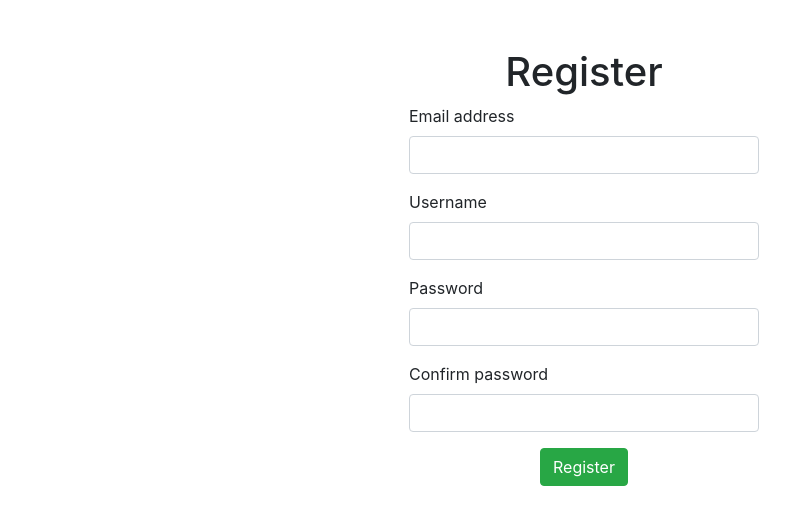
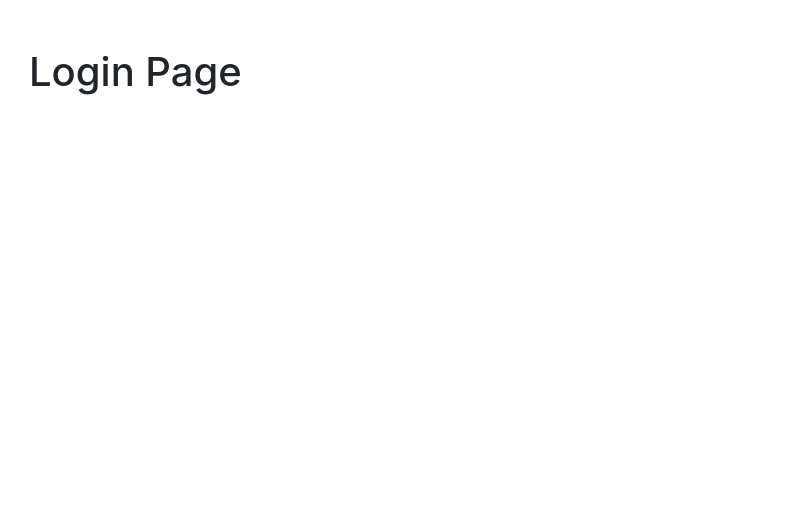
Before and after one commit to jtellkampf94/graphql-chat-app, a React (Create React App) app in the folder client/: page /login in a window 1280 px wide. Shown: the top 524 px of the page, without its empty margins (56-846 px from the left). Built offline with nearby package versions, Linux system fonts and the light colour scheme.

Commit message:
Created Home and Login page components, implemented routing to route to these pages on app.js using react-router-dom package

```diff
--- a/client/package.json
+++ b/client/package.json
@@ -13,6 +13,7 @@
     "react": "^17.0.2",
     "react-bootstrap": "^1.5.2",
     "react-dom": "^17.0.2",
+    "react-router-dom": "^5.2.0",
     "react-scripts": "4.0.3",
     "web-vitals": "^1.1.1"
   },
--- a/client/src/App.js
+++ b/client/src/App.js
@@ -1,15 +1,25 @@
 import React from "react";
 import { Container } from "react-bootstrap";
+import { BrowserRouter, Route, Switch } from "react-router-dom";
+
+import Home from "./pages/Home";
 import Register from "./pages/Register";
+import Login from "./pages/Login";
+import ApolloProvider from "./ApolloProvider";
 import "./App.scss";
-import ApolloProvider from "./ApolloProvider";
 
 function App() {
   return (
     <ApolloProvider>
-      <Container>
-        <Register />
-      </Container>
+      <BrowserRouter>
+        <Container className="pt-5">
+          <Switch>
+            <Route exact path="/" component={Home} />
+            <Route path="/register" component={Register} />
+            <Route path="/login" component={Login} />
+          </Switch>
+        </Container>
+      </BrowserRouter>
     </ApolloProvider>
   );
 }
--- /dev/null
+++ b/client/src/pages/Home.js
@@ -0,0 +1,11 @@
+import React from "react";
+
+const Home = () => {
+  return (
+    <div>
+      <h1>Home Page</h1>
+    </div>
+  );
+};
+
+export default Home;
--- /dev/null
+++ b/client/src/pages/Login.js
@@ -0,0 +1,11 @@
+import React from "react";
+
+const Login = () => {
+  return (
+    <div>
+      <h1>Login Page</h1>
+    </div>
+  );
+};
+
+export default Login;
```
Also changed, not shown: 1 other file (tests, documents, lock files or other folders).
